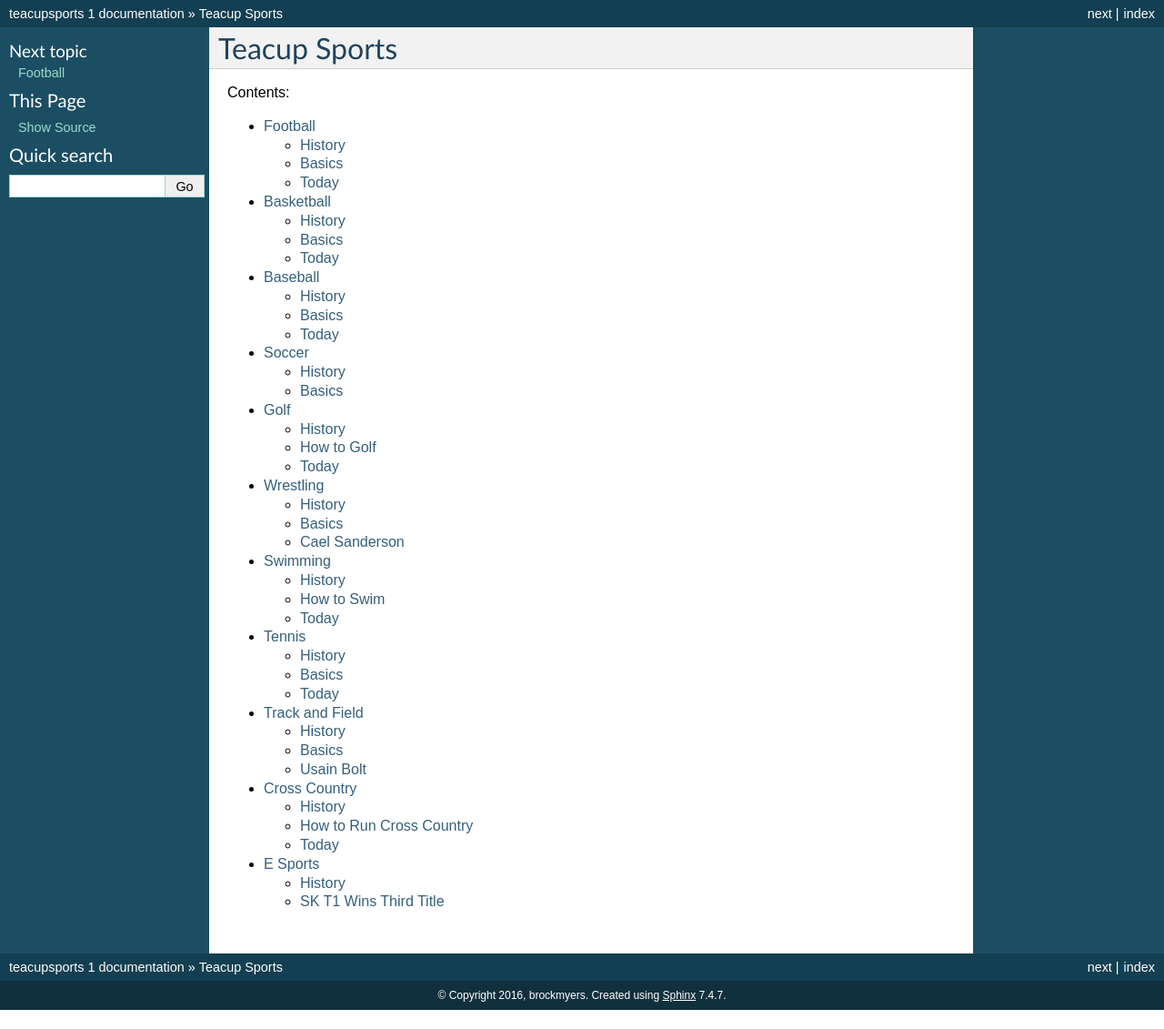
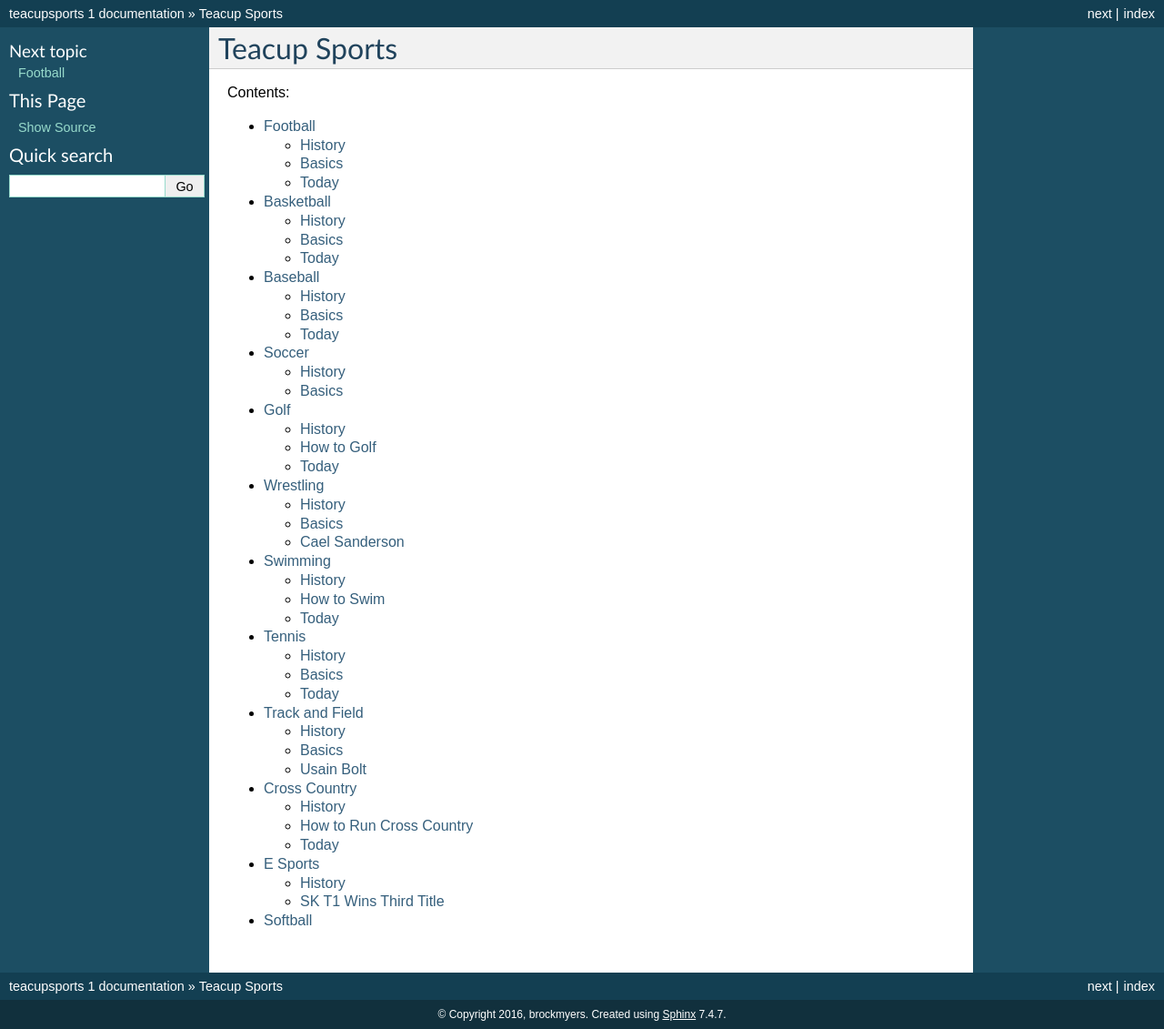
Before and after one commit to brookeschoen/teacupsports, a Sphinx documentation site: the page built from source/index.rst, in a window 1280 px wide. Shown: the whole page at 91% size. Built offline with Sphinx 7.4.7, drawn with Linux system fonts in a browser that asks for light colours; before the commit the page ends 1110 px from its top, so only the background shows below that.

Commit message:
Added softball page and updated index with softball page.

```diff
--- a/source/index.rst
+++ b/source/index.rst
@@ -22,3 +22,4 @@ Contents:
    track_and_field/track_and_field.rst
    cross_country/cross_country.rst
    e_sports/e_sports.rst
+   softball/softball.rst
--- /dev/null
+++ b/source/softball/softball.rst
@@ -0,0 +1,2 @@
+Softball
+========
```
